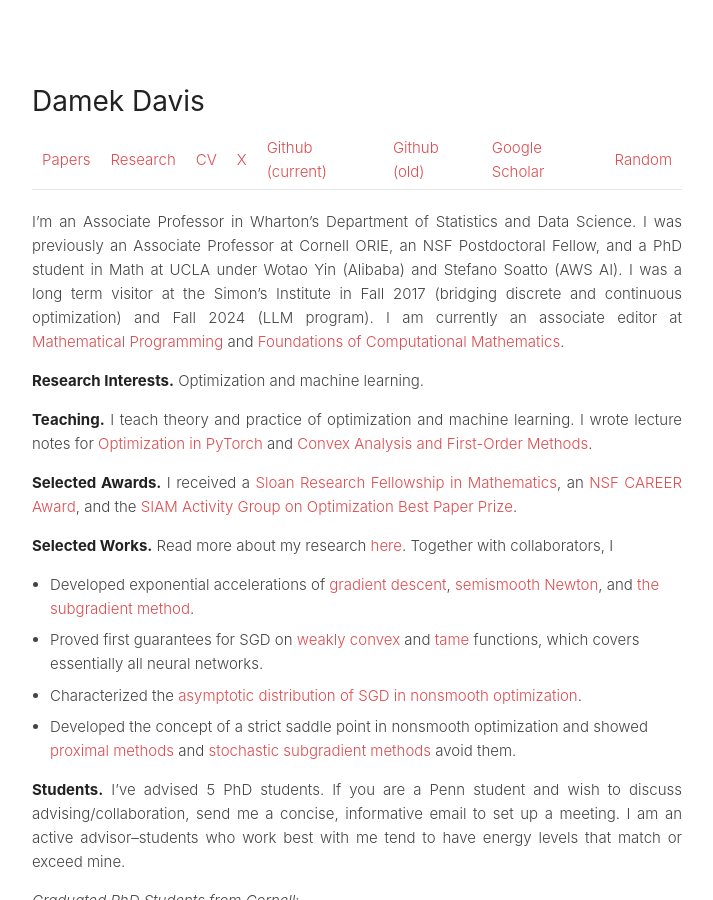
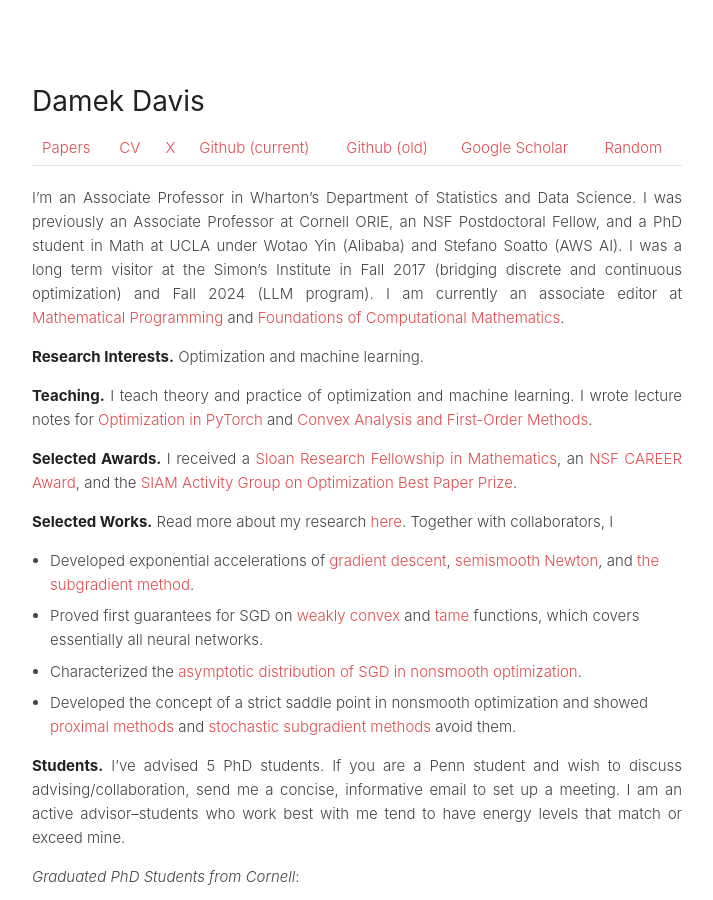
Before and after one commit to damek/damek.github.io, a Jekyll site: the page built from index.md, in a window 1280 px wide and 900 px high. Shown: the whole window, without its empty margins (283-996 px from the left). Built offline with Jekyll 4.4.1, drawn with Linux system fonts in a browser that asks for light colours.

Commit message:
Remove redundant link to research section in index.md for improved clarity

```diff
--- a/index.md
+++ b/index.md
@@ -4,7 +4,7 @@
 ---
 # Damek Davis
 
-[Papers](#publications) | [Research](research.html) | [CV](cv.pdf) | [X](https://twitter.com/damekdavis) | [Github (current)](https://github.com/damek) | [Github (old)](https://github.com/COR-OPT) | [Google Scholar](https://scholar.google.com/citations?user=uGdPyZQAAAAJ&hl=en) | [Random](random)
+[Papers](#publications) | [CV](cv.pdf) | [X](https://twitter.com/damekdavis) | [Github (current)](https://github.com/damek) | [Github (old)](https://github.com/COR-OPT) | [Google Scholar](https://scholar.google.com/citations?user=uGdPyZQAAAAJ&hl=en) | [Random](random)
 
 
 I'm an Associate Professor in Wharton's Department of Statistics and Data Science. I was previously an Associate Professor at Cornell ORIE, an NSF Postdoctoral Fellow, and a PhD student in Math at UCLA under Wotao Yin (Alibaba) and Stefano Soatto (AWS AI). I was a long term visitor at the Simon's Institute in Fall 2017 (bridging discrete and continuous optimization) and Fall 2024 (LLM program). I am currently an associate editor at <a href="https://www.springer.com/journal/10107">Mathematical Programming</a> and <a href="https://www.springer.com/journal/10208">Foundations of Computational Mathematics</a>.
```
